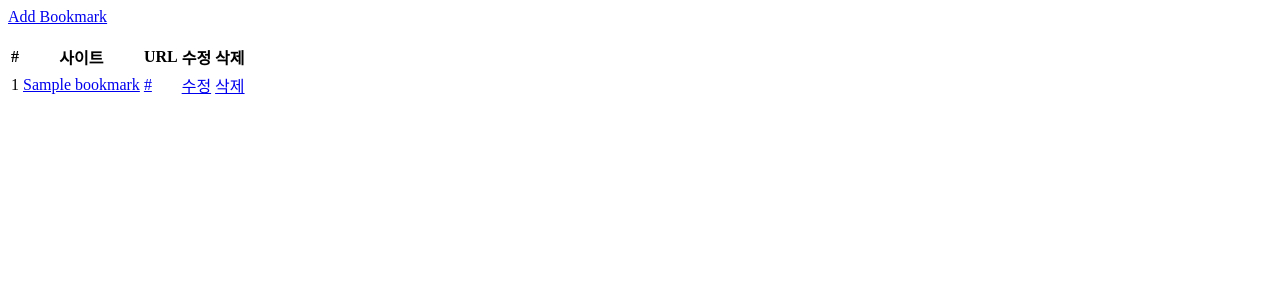
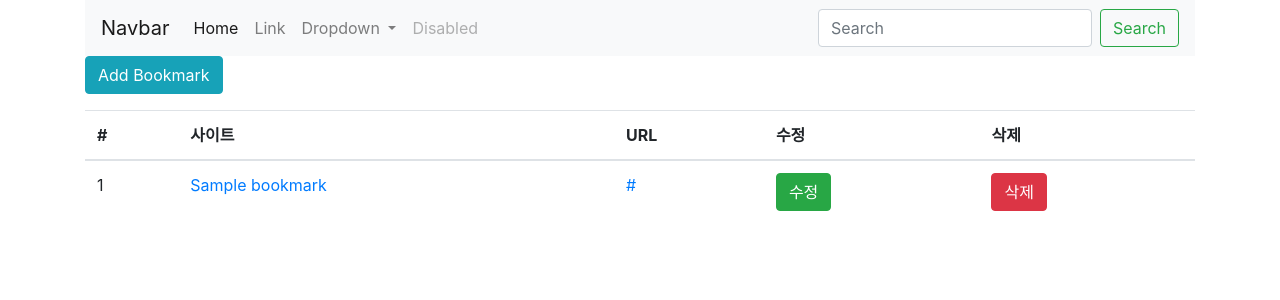
Before and after one commit to newdecide/bookmark, a Django app: template bookmark/templates/bookmark/bookmark_list.html in a window 1280 px wide. Shown: the top 300 px of the page. Run offline with Django 3.2, Linux system fonts and the light colour scheme; the template is opened without the code that fills it: most values are stand-ins (such as "Sample title", 1, 10 or a date in 2020); some libraries are stand-ins or nearby versions.

Commit message:
bookmark 부트스트랩 디자인 추가

```diff
--- a/bookmark/templates/bookmark/bookmark_list.html
+++ b/bookmark/templates/bookmark/bookmark_list.html
@@ -3,8 +3,58 @@
 <head>
     <meta charset="UTF-8">
     <title>북마크 목록</title>
+    <link rel="stylesheet" href="https://stackpath.bootstrapcdn.com/bootstrap/4.3.1/css/bootstrap.min.css"
+          integrity="sha384-ggOyR0iXCbMQv3Xipma34MD+dH/1fQ784/j6cY/iJTQUOhcWr7x9JvoRxT2MZw1T" crossorigin="anonymous">
+    <script src="https://code.jquery.com/jquery-3.3.1.slim.min.js"
+            integrity="sha384-q8i/X+965DzO0rT7abK41JStQIAqVgRVzpbzo5smXKp4YfRvH+8abtTE1Pi6jizo"
+            crossorigin="anonymous"></script>
+    <script src="https://cdnjs.cloudflare.com/ajax/libs/popper.js/1.14.7/umd/popper.min.js"
+            integrity="sha384-UO2eT0CpHqdSJQ6hJty5KVphtPhzWj9WO1clHTMGa3JDZwrnQq4sF86dIHNDz0W1"
+            crossorigin="anonymous"></script>
+    <script src="https://stackpath.bootstrapcdn.com/bootstrap/4.3.1/js/bootstrap.min.js"
+            integrity="sha384-JjSmVgyd0p3pXB1rRibZUAYoIIy6OrQ6VrjIEaFf/nJGzIxFDsf4x0xIM+B07jRM"
+            crossorigin="anonymous"></script>
 </head>
 <body>
+<div class="container">
+    <nav class="navbar navbar-expand-lg navbar-light bg-light">
+        <a class="navbar-brand" href="#">Navbar</a>
+        <button class="navbar-toggler" type="button" data-toggle="collapse" data-target="#navbarSupportedContent"
+                aria-controls="navbarSupportedContent" aria-expanded="false" aria-label="Toggle navigation">
+            <span class="navbar-toggler-icon"></span>
+        </button>
+
+        <div class="collapse navbar-collapse" id="navbarSupportedContent">
+            <ul class="navbar-nav mr-auto">
+                <li class="nav-item active">
+                    <a class="nav-link" href="#">Home <span class="sr-only">(current)</span></a>
+                </li>
+                <li class="nav-item">
+                    <a class="nav-link" href="#">Link</a>
+                </li>
+                <li class="nav-item dropdown">
+                    <a class="nav-link dropdown-toggle" href="#" id="navbarDropdown" role="button"
+                       data-toggle="dropdown"
+                       aria-haspopup="true" aria-expanded="false">
+                        Dropdown
+                    </a>
+                    <div class="dropdown-menu" aria-labelledby="navbarDropdown">
+                        <a class="dropdown-item" href="#">Action</a>
+                        <a class="dropdown-item" href="#">Another action</a>
+                        <div class="dropdown-divider"></div>
+                        <a class="dropdown-item" href="#">Something else here</a>
+                    </div>
+                </li>
+                <li class="nav-item">
+                    <a class="nav-link disabled" href="#" tabindex="-1" aria-disabled="true">Disabled</a>
+                </li>
+            </ul>
+            <form class="form-inline my-2 my-lg-0">
+                <input class="form-control mr-sm-2" type="search" placeholder="Search" aria-label="Search">
+                <button class="btn btn-outline-success my-2 my-sm-0" type="submit">Search</button>
+            </form>
+        </div>
+    </nav>
     <div class="btn-group">
         <a href="add" class="btn btn-info">Add Bookmark</a>
     </div>
@@ -43,5 +93,6 @@
         {% endfor %}
         </tbody>
     </table>
+</div>
 </body>
 </html>
```
Also changed, not shown: templates/Base.html (added, +13 -0 lines). Lines whose indentation alone changed are shown as unchanged.
